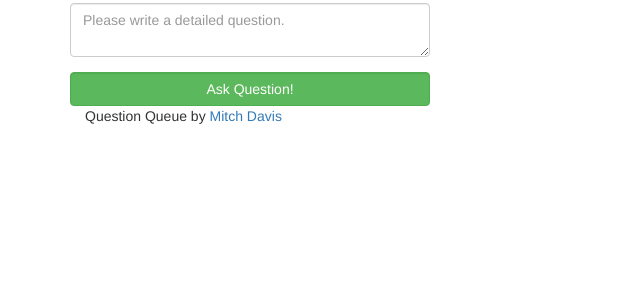
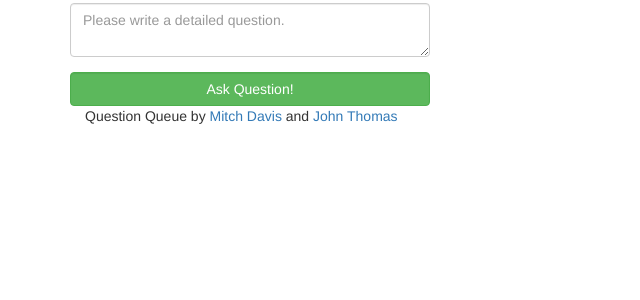
Before and after one commit to JohnRThomas/CSLC-Queue, a PHP site: page / in a window 1280 px wide. Shown: the part 262-562 px from the top of the page, without its empty margins (0-640 px from the left). Run offline with PHP 8.4, Linux system fonts and the light colour scheme; data that the repository does not hold is empty; some libraries are stand-ins or nearby versions.

Commit message:
Added John to the Footer

```diff
--- a/index.php
+++ b/index.php
@@ -245,7 +245,7 @@
 			?>
 	</div>
 	<div class='col-xs-12'>
-		Question Queue by <a href='http://www.tech.mtu.edu/~mitcheld'>Mitch Davis</a>
+		Question Queue by <a href='http://www.tech.mtu.edu/~mitcheld'>Mitch Davis</a> and <a href='https://github.com/JohnRThomas/'>John Thomas</a>
 	</div>
 </div>
 
```
